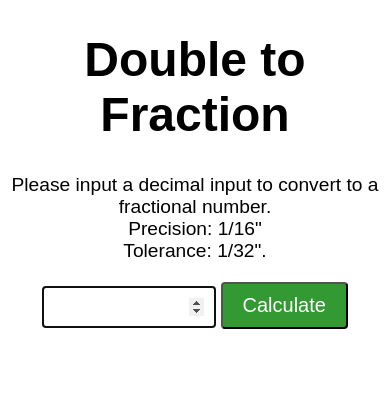
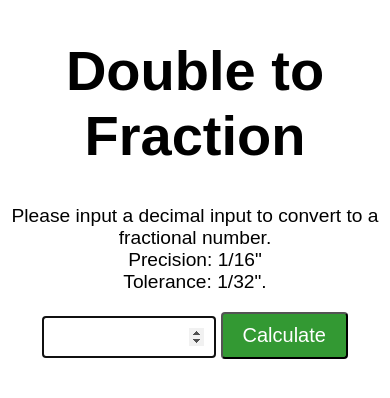
Before and after one commit to yudielcurbelo/DoubleToFraction, a plain HTML site: page index.html in a window 390 px wide. Drawn offline with Linux system fonts and the light colour scheme.

Commit message:
Added Viewport for Mobile devices

```diff
--- a/index.html
+++ b/index.html
@@ -2,10 +2,10 @@
 <html lang="en">
   <head>
       <script src="fractions.js"></script>
-
+      <meta name="viewport" content="width=device-width, initial-scale=.8">
         <style>
             body {text-align: center; font-family: Arial}
-            h1 {font-size: 3em;}
+            h1 {font-size: 3.5em;}
             p {font-size:1.2em}
             #btnCalc {border-radius:4px; color: white; background-color:#339933; padding: 10px 20px 10px 20px; font-size: 20px;;}
             #fraction_input  {width: 150px; font-size: 1em; border-radius: 3px; padding: 10px;}
```
